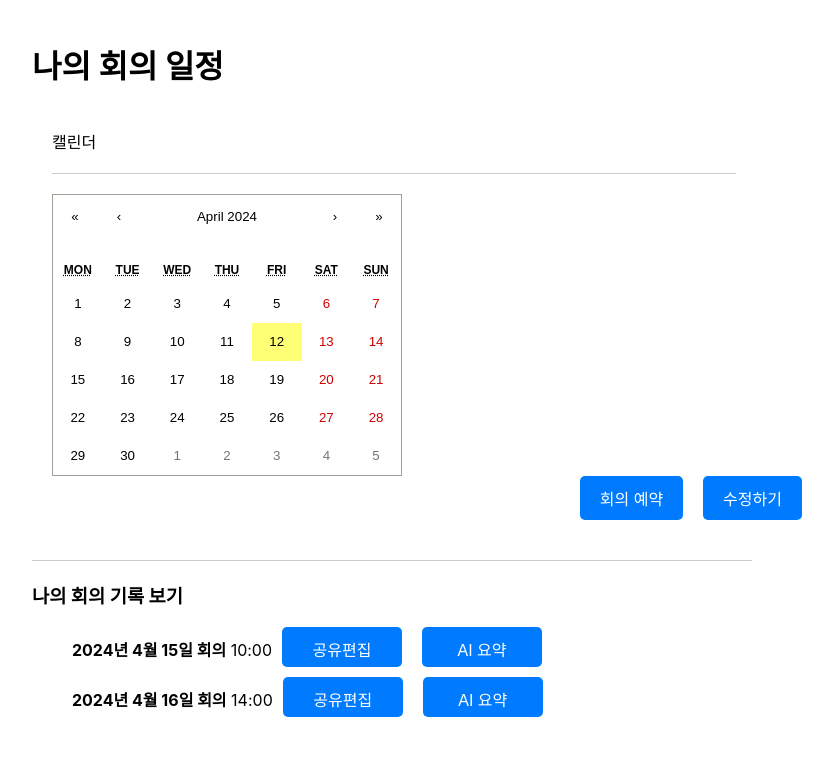
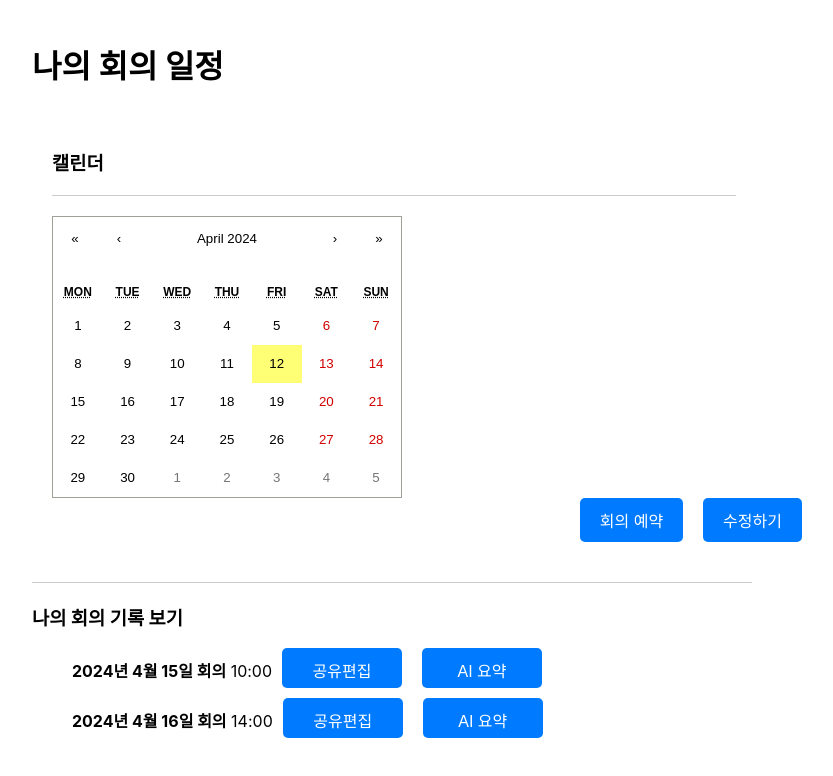
Before and after one commit to Ahyoung00/GVC, a React (Create React App) app: page / in a window 1280 px wide. Shown: the top 776 px of the page, without its empty margins (208-1041 px from the left). Built offline with nearby package versions, Linux system fonts and the light colour scheme.

Commit message:
Update App.js

```diff
--- a/src/App.js
+++ b/src/App.js
@@ -41,7 +41,7 @@ function App() {
       {/* 캘린더 섹션 */}
       <div className="calendar-section">
         <div className="calendar">
-          <div className="calendar-header">캘린더</div>
+          <h3>캘린더</h3>
           <hr className="divider" />
           <div className="calendar-body">
             {/* 여기에 달력을 만들거나 캘린더 컴포넌트를 추가할 수 있습니다. */}
```
